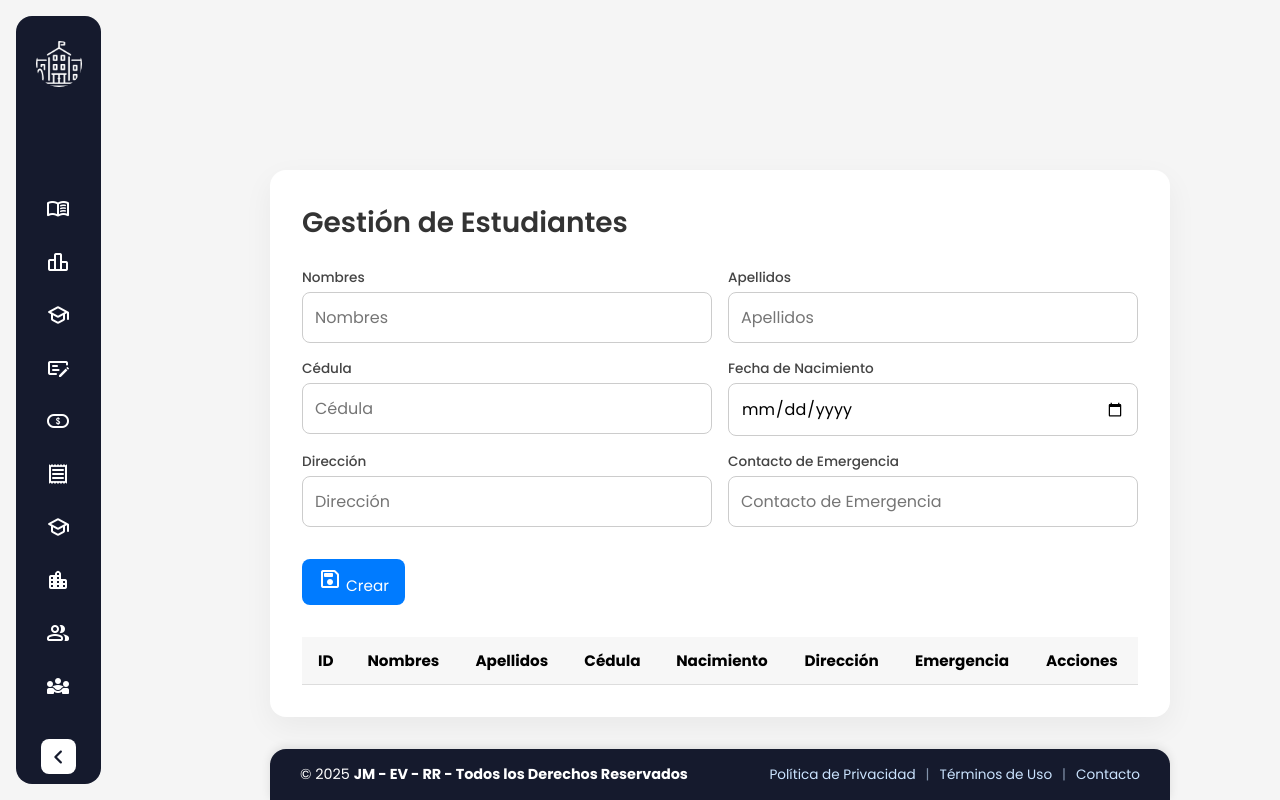
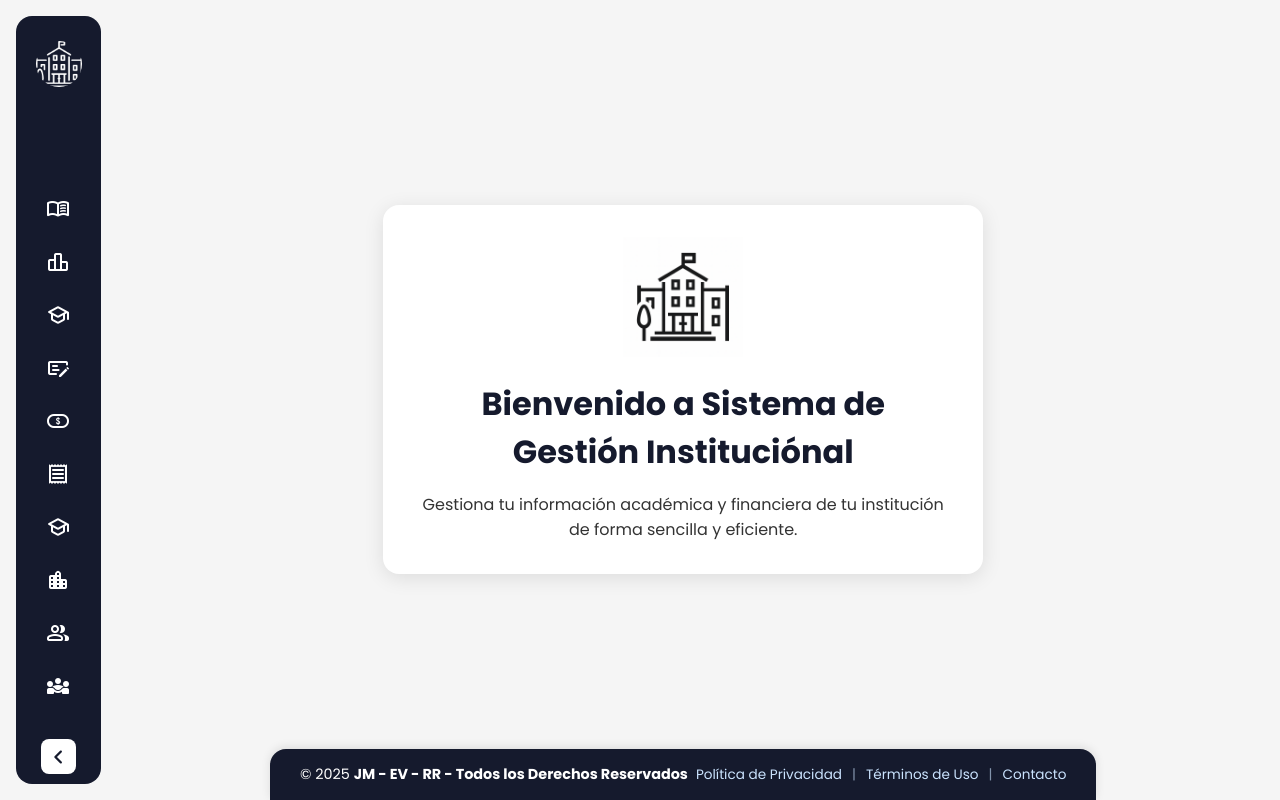
Before and after one commit to Erika05cristina/frontend, an Angular app: page / in a window 1280 px wide. Before the commit this address led to /estudiantes. Built offline with nearby package versions, Linux system fonts and the light colour scheme; no server answers.

Commit message:
adicion de homepage

```diff
--- a/src/app/app.routes.ts
+++ b/src/app/app.routes.ts
@@ -18,9 +18,10 @@ import { PersonalAdministrativoC } from './components/personal-administrativo-c/
 import { PlanCuentaC } from './components/plan-cuenta-c/plan-cuenta-c';
 import { RubroC } from './components/rubro-c/rubro-c';
 import { TransaccionFinancieraC } from './components/transaccion-financiera-c/transaccion-financiera-c';
+import { HomePage } from './components/home-page/home-page';
 
 export const routes: Routes = [
-  { path: '',  redirectTo: 'estudiantes', pathMatch: 'full' },
+  { path: '',  component: HomePage},
   { path: 'asignaturas', component: Asignaturas },
   { path: 'calificaciones', component: Calificaciones },
   { path: 'clases', component: Clases },
--- /dev/null
+++ b/src/app/components/home-page/home-page.html
@@ -0,0 +1,7 @@
+<div class="home-container">
+  <div class="home-content">
+    <img src="/assets/logo.png" alt="Invent IA Logo" class="home-logo" />
+    <h1>Bienvenido a Sistema de Gestión Instituciónal</h1>
+    <p>Gestiona tu información académica y financiera de tu institución de forma sencilla y eficiente.</p>
+  </div>
+</div>
--- /dev/null
+++ b/src/app/components/home-page/home-page.scss
@@ -0,0 +1,32 @@
+.home-container {
+  display: flex;
+  justify-content: center;
+  align-items: center;
+  min-height: 90vh;
+  padding: 2rem;
+  text-align: center;
+}
+
+.home-content {
+  background: #fff;
+  border-radius: 16px;
+  box-shadow: 0 4px 20px rgba(0, 0, 0, 0.1);
+  padding: 2rem;
+  max-width: 600px;
+}
+
+.home-logo {
+  width: 120px;
+  margin-bottom: 1rem;
+}
+
+h1 {
+  font-size: 2rem;
+  color: #151A2D;
+  margin-bottom: 1rem;
+}
+
+p {
+  font-size: 1rem;
+  color: #333;
+}
```
Also changed, not shown: src/app/components/home-page/home-page.ts (added, +11 -0 lines), public/assets/logo.png (added).
